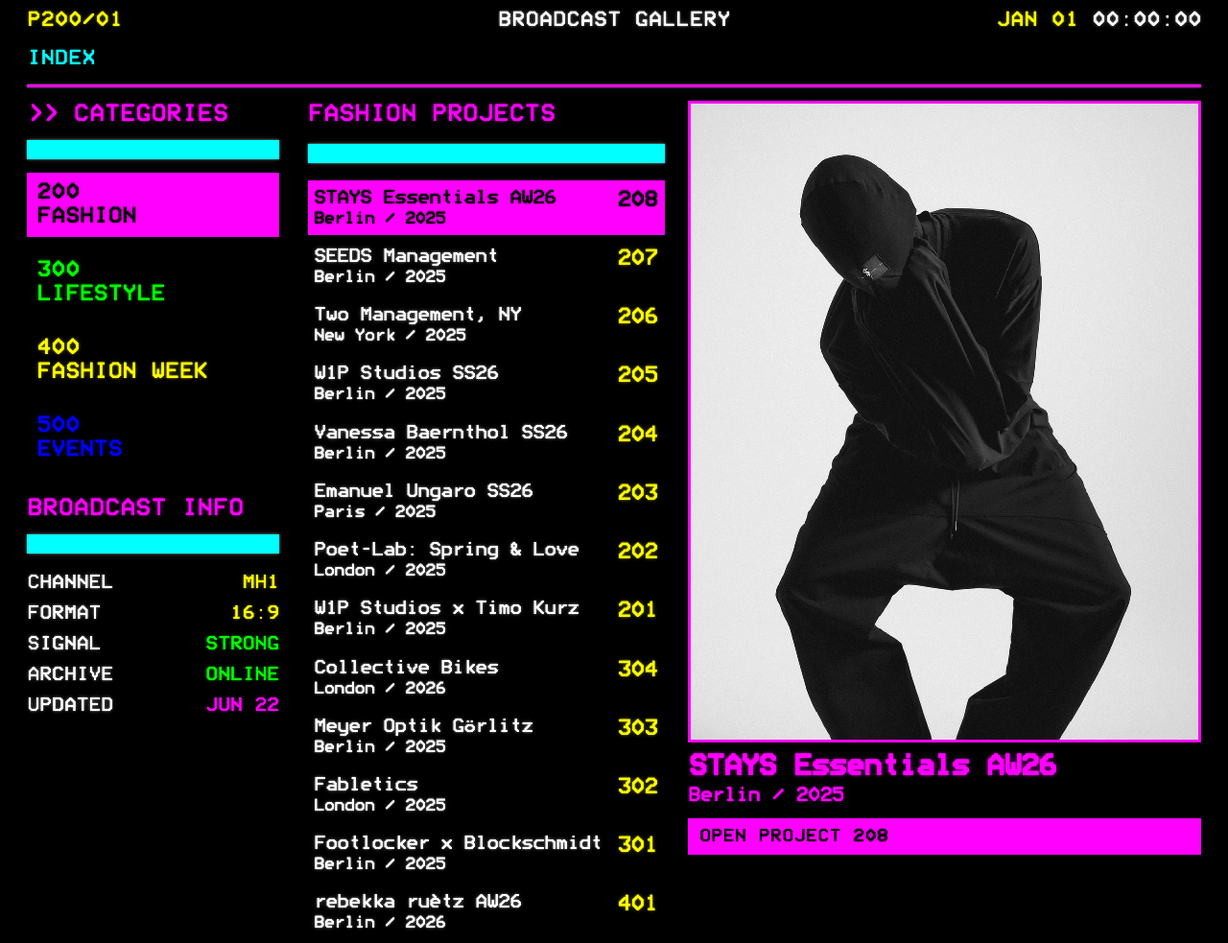
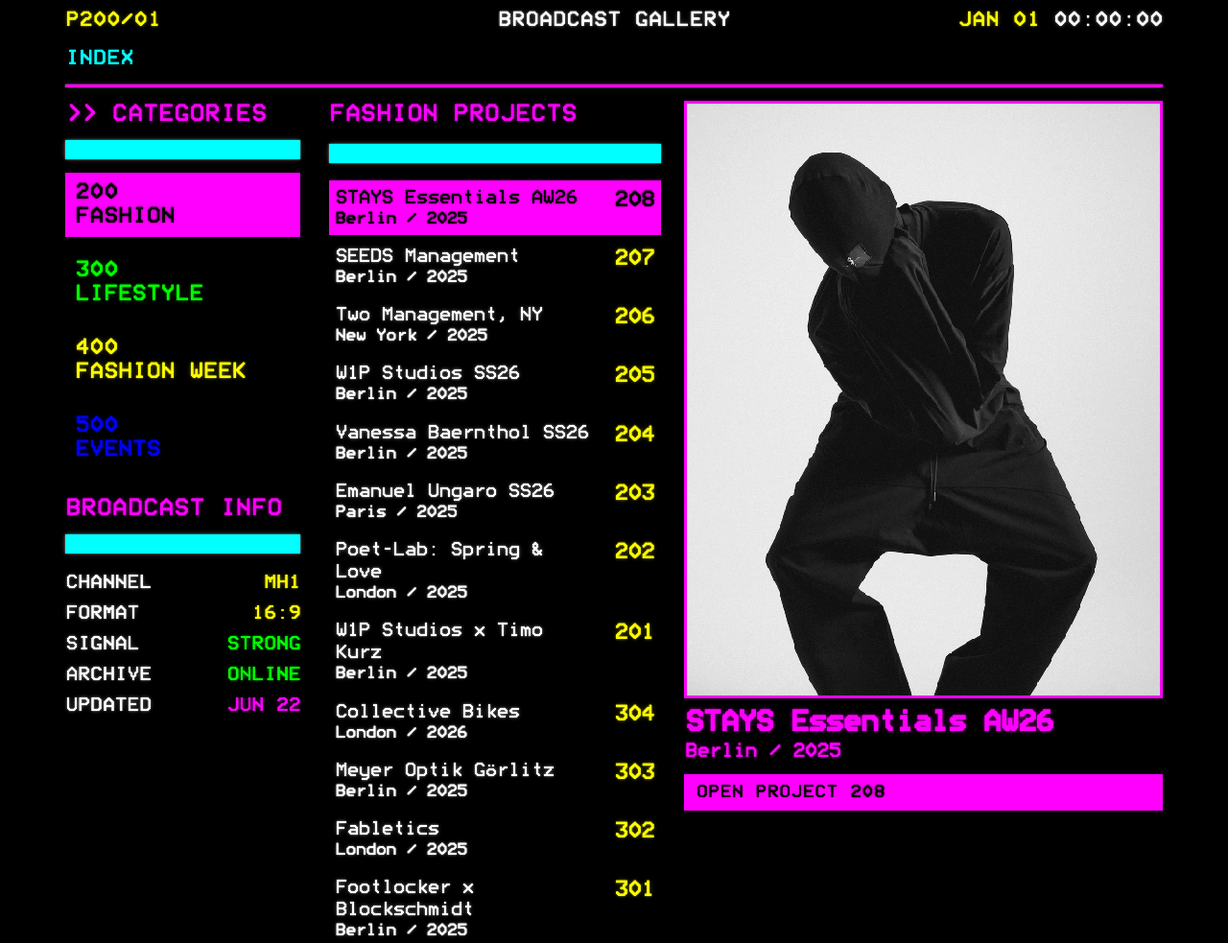
Before and after one commit to webcorg/marcushartelt-website, an Astro site: page /projects in a window 1280 px wide. Shown: the top 983 px of the page at 96% size. Built offline with nearby package versions, Linux system fonts and the light colour scheme; Astro itself is replaced by a stand-in of ours.

Commit message:
fix with

```diff
--- a/src/styles/responsive.css
+++ b/src/styles/responsive.css
@@ -1128,3 +1128,44 @@
 /* ---------------------------------------------------------- */
 /* MOBILE PROJECT DETAIL: EXACT CATEGORIES LAYERING           */
 /* ---------------------------------------------------------- */
+
+
+
+/* ---------------------------------------------------------- */
+/* Last rule in responsive.css so it wins over earlier 1440/1600 desktop rescue rules. */
+@media (min-width:1024px){
+  body .teletext-screen,
+  body .projects-screen-clean-images,
+  body .project-detail-screen{
+    width:min(100%, 1200px) !important;
+    max-width:1200px !important;
+    margin-left:auto !important;
+    margin-right:auto !important;
+  }
+}
+
+
+/* ---------------------------------------------------------- */
+/* DESKTOP WIDTH: RESTORE PRE-SCANLINE-KILL FRAME             */
+/* ---------------------------------------------------------- */
+/* The zoom safety used min-width:100%, which forced desktop back to full
+   viewport width. Desktop gets its old centered 1200px frame back here. */
+@media (min-width:1024px){
+  body .teletext-stage{
+    width:100% !important;
+    max-width:none !important;
+    display:flex !important;
+    justify-content:center !important;
+    align-items:flex-start !important;
+  }
+
+  body .teletext-screen,
+  body .projects-screen-clean-images,
+  body .project-detail-screen{
+    width:min(100%, 1200px) !important;
+    min-width:0 !important;
+    max-width:1200px !important;
+    margin-left:auto !important;
+    margin-right:auto !important;
+  }
+}
--- a/src/styles/teletext.css
+++ b/src/styles/teletext.css
@@ -2347,3 +2347,20 @@ body{
   max-width:100%;
   box-sizing:border-box;
 }
+
+
+/* ---------------------------------------------------------- */
+/* DESKTOP WIDTH: 1200PX CAP                                  */
+/* ---------------------------------------------------------- */
+/* Desktop was too wide after the layout rescue. Bring the teletext screen
+   back to the tighter 1200px feeling without touching mobile/tablet logic. */
+@media (min-width:1024px){
+  .teletext-screen,
+  .projects-screen-clean-images,
+  .project-detail-screen{
+    width:min(100%, 1200px) !important;
+    max-width:1200px !important;
+    margin-left:auto !important;
+    margin-right:auto !important;
+  }
+}
```
Also changed, not shown: 1 other file.
